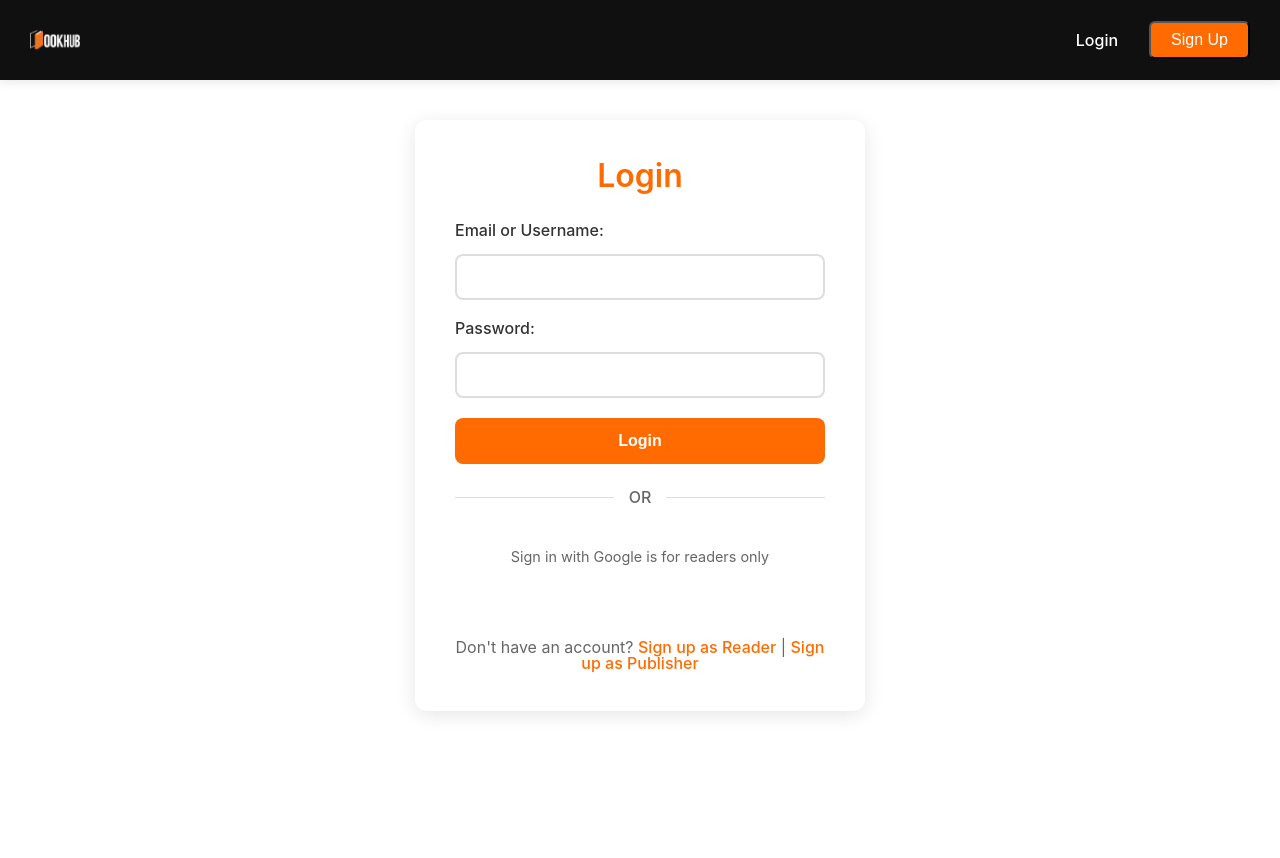
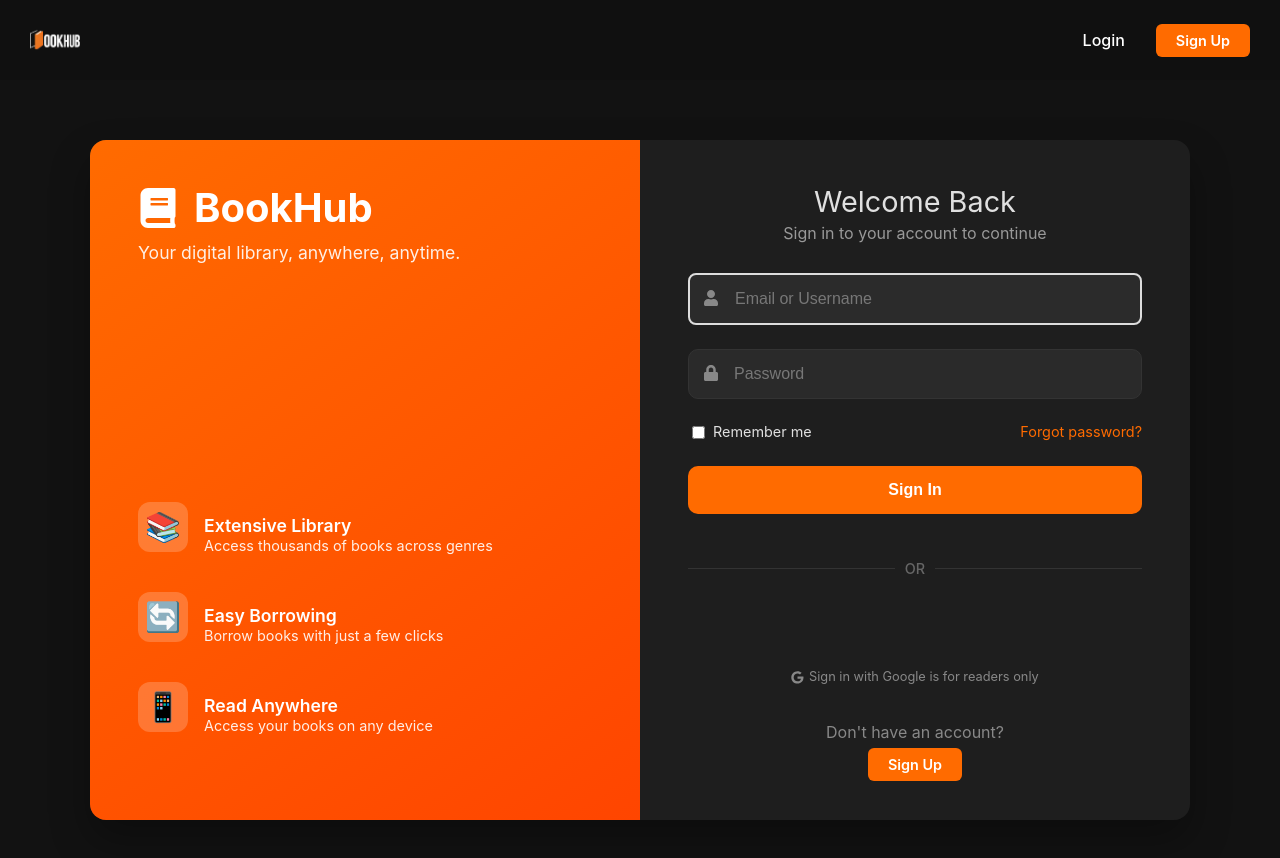
Before and after one commit to likelessly/SE-BookHub, a React (Vite) app in the folder frontend/: page /login in a window 1280 px wide. Shown: the top 858 px of the page. Before the commit the page ends 800 px from the top, so only its background shows below. Built offline with nearby package versions, Linux system fonts and the light colour scheme.

Commit message:
update ui

```diff
--- a/frontend/src/pages/Auth.css
+++ b/frontend/src/pages/Auth.css
@@ -1,4 +1,23 @@
+:root {
+  --primary-color: #ff6b00;
+  --primary-light: #ff8533;
+  --secondary-color: #444;
+  --text-color: #e0e0e0;
+  --bg-color: #121212;
+  --card-bg: #1e1e1e;
+  --input-bg: #2a2a2a;
+  --input-border: #333;
+  --input-focus: #ff8533;
+  --error-color: #ff4d4d;
+  --success-color: #4CAF50;
+  --reader-color: #4CAF50;
+  --publisher-color: #ff6b00;
+}
+
 /* src/pages/Auth.css */
+body {
+  background-color: #282828;
+}
 .auth-page {
   max-width: 450px;
   margin: 40px auto;
@@ -185,3 +204,381 @@
     padding: 12px;
   }
 }
+
+/* Login Container */
+.login-container {
+  display: flex;
+  justify-content: center;
+  align-items: center;
+  min-height: 100vh;
+  background-color: var(--bg-color);
+  padding: 2rem;
+}
+
+.login-form-container {
+  display: flex;
+  width: 100%;
+  max-width: 1100px;
+  min-height: 600px;
+  background-color: var(--card-bg);
+  border-radius: 16px;
+  overflow: hidden;
+  box-shadow: 0 20px 40px rgba(0, 0, 0, 0.3);
+}
+
+/* Left Side */
+.login-left {
+  flex: 1;
+  padding: 3rem;
+  background: linear-gradient(145deg, var(--primary-color), #ff4500);
+  color: white;
+  display: flex;
+  flex-direction: column;
+  justify-content: space-between;
+}
+
+.login-header {
+  margin-bottom: 2rem;
+}
+
+.app-logo {
+  display: flex;
+  align-items: center;
+  margin-bottom: 1rem;
+}
+
+.logo-icon {
+  font-size: 2.5rem;
+  margin-right: 1rem;
+}
+
+.login-header h1 {
+  font-size: 2.5rem;
+  font-weight: 700;
+  margin: 0;
+}
+
+.slogan {
+  font-size: 1.1rem;
+  opacity: 0.9;
+  margin-top: 0.5rem;
+}
+
+.login-features {
+  margin-top: 2rem;
+}
+
+.feature-item {
+  display: flex;
+  align-items: center;
+  margin-bottom: 1.5rem;
+}
+
+.feature-icon {
+  font-size: 1.8rem;
+  margin-right: 1rem;
+  background-color: rgba(255, 255, 255, 0.2);
+  width: 50px;
+  height: 50px;
+  display: flex;
+  align-items: center;
+  justify-content: center;
+  border-radius: 12px;
+}
+
+.feature-text h3 {
+  margin: 0 0 0.3rem 0;
+  font-size: 1.1rem;
+  font-weight: 600;
+}
+
+.feature-text p {
+  margin: 0;
+  font-size: 0.9rem;
+  opacity: 0.9;
+}
+
+/* Right Side */
+.login-right {
+  flex: 1;
+  padding: 3rem;
+  display: flex;
+  flex-direction: column;
+}
+
+.login-form-header {
+  text-align: center;
+  margin-bottom: 2rem;
+}
+
+.login-form-header h2 {
+  color: var(--text-color);
+  font-size: 1.8rem;
+  margin-bottom: 0.5rem;
+}
+
+.login-form-header p {
+  color: #999;
+  margin: 0;
+}
+
+.login-form {
+  margin-bottom: 1.5rem;
+}
+
+.form-group {
+  position: relative;
+  margin-bottom: 1.5rem;
+}
+
+.input-icon {
+  position: absolute;
+  left: 15px;
+  top: 50%;
+  transform: translateY(-50%);
+  color: #888;
+}
+.form-group input {
+  width: 100%;
+  padding: 15px 15px 15px 45px;
+  border-radius: 10px;
+  border: 1px solid var(--input-border);
+  background-color: var(--input-bg);
+  color: var(--text-color);
+  font-size: 1rem;
+  transition: all 0.3s ease;
+}
+
+.form-group input:focus {
+  outline: none;
+  border-color: var(--primary-color);
+  box-shadow: 0 0 0 3px rgba(255, 107, 0, 0.1);
+}
+
+.form-group input::placeholder {
+  color: #777;
+}
+
+.form-options {
+  display: flex;
+  justify-content: space-between;
+  align-items: center;
+  margin-bottom: 1.5rem;
+  font-size: 0.9rem;
+}
+
+.remember-me {
+  display: flex;
+  align-items: center;
+  color: var(--text-color);
+}
+
+.remember-me input {
+  margin-right: 0.5rem;
+}
+
+.forgot-password {
+  color: var(--primary-color);
+  text-decoration: none;
+  transition: text-decoration 0.3s;
+}
+
+.forgot-password:hover {
+  text-decoration: underline;
+}
+
+.login-button {
+  width: 100%;
+  padding: 15px;
+  border-radius: 10px;
+  border: none;
+  background-color: var(--primary-color);
+  color: white;
+  font-size: 1rem;
+  font-weight: 600;
+  cursor: pointer;
+  transition: all 0.3s ease;
+}
+
+.login-button:hover {
+  background-color: var(--primary-light);
+  transform: translateY(-2px);
+}
+
+.login-button:disabled {
+  opacity: 0.7;
+  cursor: not-allowed;
+  transform: none;
+}
+
+.separator {
+  display: flex;
+  align-items: center;
+  text-align: center;
+  margin: 1.5rem 0;
+  color: #777;
+}
+
+.separator::before,
+.separator::after {
+  content: '';
+  flex: 1;
+  border-bottom: 1px solid var(--input-border);
+}
+
+.separator span {
+  padding: 0 10px;
+  font-size: 0.9rem;
+}
+
+.google-login-container {
+  display: flex;
+  flex-direction: column;
+  align-items: center;
+  margin-bottom: 1.5rem;
+}
+
+.google-wrapper {
+  width: 100%;
+  display: flex;
+  justify-content: center;
+  margin-bottom: 0.5rem;
+}
+
+.google-login-note {
+  font-size: 0.8rem;
+  color: #888;
+  display: flex;
+  align-items: center;
+  margin: 0.5rem 0 0 0;
+}
+
+.google-login-note svg {
+  margin-right: 5px;
+}
+
+.error-message {
+  background-color: rgba(255, 77, 77, 0.1);
+  border-left: 3px solid var(--error-color);
+  color: var(--error-color);
+  padding: 12px;
+  border-radius: 5px;
+  margin-bottom: 1.5rem;
+}
+
+.error-message p {
+  margin: 0;
+  font-size: 0.9rem;
+}
+
+.signup-options {
+  text-align: center;
+  margin-top: auto;
+  padding-top: 1rem;
+}
+
+.signup-options p {
+  color: #888;
+  margin-bottom: 1rem;
+}
+
+.signup-buttons {
+  display: flex;
+  gap: 1rem;
+}
+
+.signup-button {
+  flex: 1;
+  padding: 12px;
+  border-radius: 10px;
+  text-decoration: none;
+  font-weight: 600;
+  font-size: 0.9rem;
+  text-align: center;
+  transition: all 0.3s ease;
+}
+
+.signup-button.reader {
+  background-color: rgba(76, 175, 80, 0.1);
+  color: var(--reader-color);
+}
+
+.signup-button.publisher {
+  background-color: rgba(255, 107, 0, 0.1);
+  color: var(--publisher-color);
+}
+
+.signup-button:hover {
+  transform: translateY(-2px);
+}
+
+.signup-button.reader:hover {
+  background-color: rgba(76, 175, 80, 0.2);
+}
+
+.signup-button.publisher:hover {
+  background-color: rgba(255, 107, 0, 0.2);
+}
+
+/* Responsive design */
+@media (max-width: 992px) {
+  .login-form-container {
+    flex-direction: column;
+    width: 90%;
+    max-width: 500px;
+  }
+
+  .login-left {
+    padding: 2rem;
+  }
+
+  .login-right {
+    padding: 2rem;
+  }
+
+  .feature-item {
+    margin-bottom: 1rem;
+  }
+}
+
+@media (max-width: 576px) {
+  .login-container {
+    padding: 1rem;
+  }
+
+  .login-form-container {
+    width: 100%;
+  }
+
+  .login-left {
+    padding: 1.5rem;
+  }
+
+  .login-right {
+    padding: 1.5rem;
+  }
+
+  .app-logo {
+    flex-direction: column;
+    text-align: center;
+  }
+
+  .logo-icon {
+    margin-right: 0;
+    margin-bottom: 0.5rem;
+  }
+
+  .feature-item {
+    flex-direction: column;
+    text-align: center;
+  }
+
+  .feature-icon {
+    margin-right: 0;
+    margin-bottom: 0.5rem;
+  }
+
+  .signup-buttons {
+    flex-direction: column;
+  }
+}
--- a/frontend/src/pages/Base.jsx
+++ b/frontend/src/pages/Base.jsx
@@ -77,12 +77,12 @@ const Base = ({ children }) => {
                 <Link to="/login" className="nav-link">Login</Link>
               </motion.div>
               <motion.div variants={linkVariants} whileHover="hover" whileTap="tap">
-                <button
+                <Link
                   onClick={() => setIsSignupModalOpen(true)}
                   className="nav-link signup-button"
                 >
                   Sign Up
-                </button>
+                </Link>
               </motion.div>
             </>
           ) : (
--- a/frontend/src/pages/EditBook.css
+++ b/frontend/src/pages/EditBook.css
@@ -30,12 +30,12 @@
 .form-group input[type="number"],
 .form-group textarea {
   width: 100%;
-  padding: 12px;
+  padding: 15px 15px 15px 45px;
   border: 2px solid #ddd;
   border-radius: 8px;
   font-size: 1rem;
   color: #333;
-  background-color: white;
+  background-color: #2b2b2b;
 }
 
 .form-group input:focus,
--- a/frontend/src/pages/Login.jsx
+++ b/frontend/src/pages/Login.jsx
@@ -1,9 +1,10 @@
-// eslint-disable-next-line no-unused-vars
-import React, { useEffect, useState } from 'react';
+import React, { useState } from 'react';
 import { Link, useNavigate } from 'react-router-dom';
 import { GoogleLogin } from '@react-oauth/google';
 import axios from 'axios';
-import './Auth.css';
+import './auth.css';
+import SignupModal from "../components/account/SignupModal";
+import { FaUser, FaLock, FaBook, FaGoogle } from 'react-icons/fa';
 
 const Login = () => {
   const [identifier, setIdentifier] = useState('');
@@ -11,6 +12,7 @@ const Login = () => {
   const [error, setError] = useState(null);
   const [loading, setLoading] = useState(false);
   const navigate = useNavigate();
+  const [isSignupModalOpen, setIsSignupModalOpen] = useState(false);
 
   const handleSubmit = async (e) => {
     e.preventDefault();
@@ -81,33 +83,96 @@ const Login = () => {
   };
 
   return (
-    <div className="auth-page">
-      <h2>Login</h2>
-      {error && <p className="error">{error}</p>}
+    <div className="login-container">
+      <div className="login-form-container">
+        <div className="login-left">
+          <div className="login-header">
+            <div className="app-logo">
+              <FaBook className="logo-icon" />
+              <h1>BookHub</h1>
+            </div>
+            <p className="slogan">Your digital library, anywhere, anytime.</p>
+          </div>
+          <div className="login-features">
+            <div className="feature-item">
+              <div className="feature-icon">📚</div>
+              <div className="feature-text">
+                <h3>Extensive Library</h3>
+                <p>Access thousands of books across genres</p>
+              </div>
+            </div>
+            <div className="feature-item">
+              <div className="feature-icon">🔄</div>
+              <div className="feature-text">
+                <h3>Easy Borrowing</h3>
+                <p>Borrow books with just a few clicks</p>
+              </div>
+            </div>
+            <div className="feature-item">
+              <div className="feature-icon">📱</div>
+              <div className="feature-text">
+                <h3>Read Anywhere</h3>
+                <p>Access your books on any device</p>
+              </div>
+            </div>
+          </div>
+        </div>
 
-      <form onSubmit={handleSubmit}>
-        <div>
-          <label>Email or Username:</label>
+        <div className="login-right">
+          <div className="login-form-header">
+            <h2>Welcome Back</h2>
+            <p>Sign in to your account to continue</p>
+          </div>
+
+          {error && (
+            <div className="error-message">
+              <p>{error}</p>
+            </div>
+          )}
+
+          <form onSubmit={handleSubmit} className="login-form">
+            <div className="form-group">
+              <div className="input-icon">
+                <FaUser />
+              </div>
               <input
                 type="text"
+                placeholder="Email or Username"
                 value={identifier}
                 onChange={(e) => setIdentifier(e.target.value)}
                 required
                 disabled={loading}
               />
             </div>
-        <div>
-          <label>Password:</label>
+
+            <div className="form-group">
+              <div className="input-icon">
+                <FaLock />
+              </div>
               <input
                 type="password"
+                placeholder="Password"
                 value={password}
                 onChange={(e) => setPassword(e.target.value)}
                 required
                 disabled={loading}
               />
             </div>
-        <button type="submit" disabled={loading}>
-          {loading ? 'Logging in...' : 'Login'}
+
+            <div className="form-options">
+              <div className="remember-me">
+                <input type="checkbox" id="remember" />
+                <label htmlFor="remember">Remember me</label>
+              </div>
+              <Link to="/forgot-password" className="forgot-password">Forgot password?</Link>
+            </div>
+
+            <button
+              type="submit"
+              className="login-button"
+              disabled={loading}
+            >
+              {loading ? 'Signing in...' : 'Sign In'}
             </button>
           </form>
 
@@ -116,24 +181,38 @@ const Login = () => {
           </div>
 
           <div className="google-login-container">
-        <p className="google-login-note">Sign in with Google is for readers only</p>
+            <div className="google-wrapper">
               <GoogleLogin
                 onSuccess={handleGoogleSuccess}
                 onError={handleGoogleError}
                 useOneTap
-          theme="filled_blue"
+                theme="filled_black"
                 text="signin_with"
-          shape="rectangular"
+                shape="pill"
                 size="large"
                 disabled={loading}
               />
             </div>
+            <p className="google-login-note">
+              <FaGoogle /> Sign in with Google is for readers only
+            </p>
+          </div>
 
-      <p>
-        Don't have an account?&nbsp;
-        <Link to="/signup/reader">Sign up as Reader</Link> |&nbsp;
-        <Link to="/signup/publisher">Sign up as Publisher</Link>
-      </p>
+          <div className="signup-options">
+            <p>Don't have an account?</p>
+            <Link
+              onClick={() => setIsSignupModalOpen(true)}
+              className="nav-link signup-button"
+            >
+              Sign Up
+            </Link>
+          </div>
+        </div>
+      </div>
+      <SignupModal
+        isOpen={isSignupModalOpen}
+        onClose={() => setIsSignupModalOpen(false)}
+      />
     </div>
   );
 };
```
Lines whose indentation alone changed are shown as unchanged.
